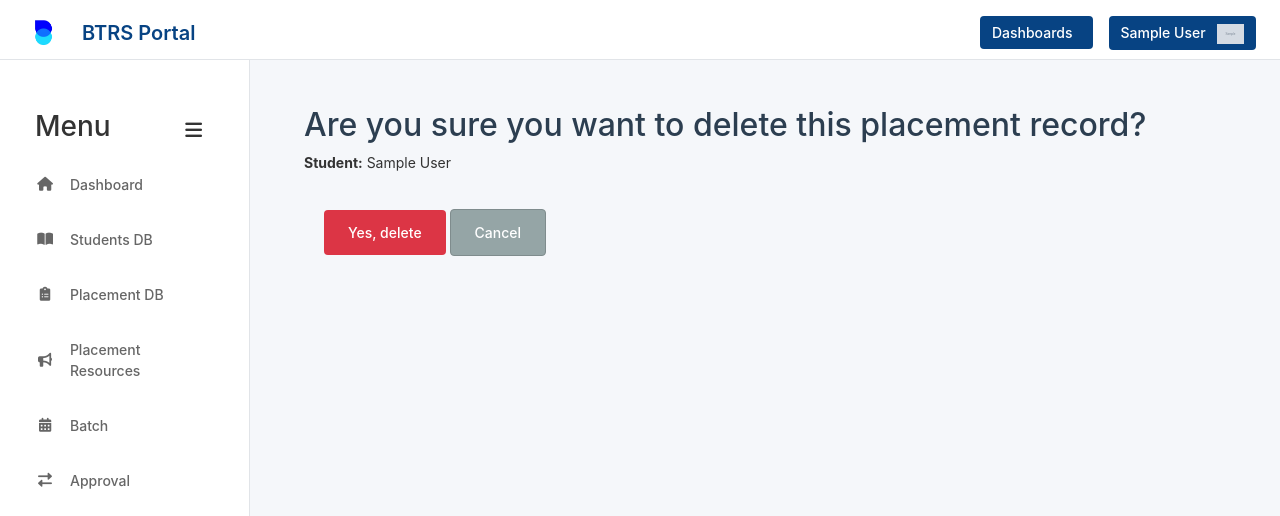
After one commit to varun-developer-public/btreeadminportal, a Django app: page /placements/1/delete/ in a window 1280 px wide. The commit adds this page. Shown: the top 516 px of the page. Run offline with Django 5.2, Linux system fonts and the light colour scheme; a user stored in the database is signed in; tables that the repository leaves empty hold one stand-in row (values such as "Sample post"); grey boxes marked "Sample" are stand-in pictures; some libraries are stand-ins or nearby versions; some web fonts are replaced.

Commit message:
`Added delete placement functionality and updated templates to include delete button and link to batch report`

```diff
--- a/placementdb/urls.py
+++ b/placementdb/urls.py
@@ -1,5 +1,5 @@
 from django.urls import path
-from .views import placement_list, update_placement, pending_resumes_list, update_interview
+from .views import placement_list, update_placement, pending_resumes_list, update_interview, delete_placement
 
 app_name = 'placementdb'
 
@@ -8,4 +8,5 @@ urlpatterns = [
     path('<int:pk>/update/', update_placement, name='update_placement'),
     path('interview/<int:pk>/update/', update_interview, name='update_interview'),
     path('pending-resumes/', pending_resumes_list, name='pending_resumes_list'),
+    path('<int:pk>/delete/', delete_placement, name='delete_placement'),
 ]
--- a/placementdb/views.py
+++ b/placementdb/views.py
@@ -222,3 +222,12 @@ def update_interview(request, pk):
     else:
         form = CompanyInterviewForm(instance=interview)
     return render(request, 'placementdb/update_interview.html', {'form': form})
+
+@login_required
+def delete_placement(request, pk):
+    placement = get_object_or_404(Placement, pk=pk)
+    if request.method == 'POST':
+        placement.delete()
+        messages.success(request, "Placement deleted successfully.")
+        return redirect('placementdb:placement_list')
+    return render(request, 'placementdb/placement_confirm_delete.html', {'placement': placement})
--- /dev/null
+++ b/templates/placementdb/placement_confirm_delete.html
@@ -0,0 +1,15 @@
+{% extends "base.html" %}
+
+{% block title %}Confirm Delete{% endblock %}
+
+{% block content %}
+<div class="container">
+    <h2>Are you sure you want to delete this placement record?</h2>
+    <p><strong>Student:</strong> {{ placement.student.first_name }} {{ placement.student.last_name }}</p>
+    <form method="post">
+        {% csrf_token %}
+        <button type="submit" class="btn btn-danger">Yes, delete</button>
+        <a href="{% url 'placementdb:placement_list' %}" class="btn btn-secondary">Cancel</a>
+    </form>
+</div>
+{% endblock %}
--- a/templates/placementdb/placement_list.html
+++ b/templates/placementdb/placement_list.html
@@ -159,7 +159,7 @@
                     <td>{{ placement.interview_count }}</td>
                     <td>
                         {% for batch in placement.student.batches.all %}
-                            <span class="badge bg-info">{{ batch.batch_id }}</span>
+                            <a href="{% url 'batchdb:batch_report' batch.pk %}"><span class="badge bg-info">{{ batch.batch_id }}</span></a>
                         {% empty %}
                             -
                         {% endfor %}
@@ -205,7 +205,8 @@
                         {% endif %}
                     </td>
                     <td>
-                        <a href="{% url 'placementdb:update_placement' placement.pk %}" class="btn btn-primary"><i class="fas fa-edit"></i> Edit</a>
+                        <a href="{% url 'placementdb:update_placement' placement.pk %}" class="btn btn-primary"><i class="fas fa-edit"></i></a>
+                        <a href="{% url 'placementdb:delete_placement' placement.pk %}" class="btn btn-danger btn-delete"><i class="fas fa-trash"></i></a>
                     </td>
                 </tr>
                 {% if not placement.is_active %}
@@ -340,6 +341,7 @@
     }
     .btn-secondary { background-color: #6c757d; }
     .btn-update { background-color: #28a745; font-size: 0.9em; padding: 5px 10px;}
+    .btn-danger { background-color: #dc3545;padding: 7px 14px; }
 
     .table-wrapper {
         overflow-x: scroll;
--- a/templates/studentsdb/student_list.html
+++ b/templates/studentsdb/student_list.html
@@ -122,7 +122,7 @@
             <td>
                 <div class="batch-list-cell">
                     {% for batch in student.batches.all %}
-                        <span class="badge bg-secondary">{{ batch.batch_id }} - {{ batch.course.course_name }}</span>
+                       <a href="{% url 'batchdb:batch_report' batch.pk %}"><span class="badge bg-secondary">{{ batch.batch_id }} - {{ batch.course.course_name }}</span></a>
                     {% empty %}
                         No batches
                     {% endfor %}
```
